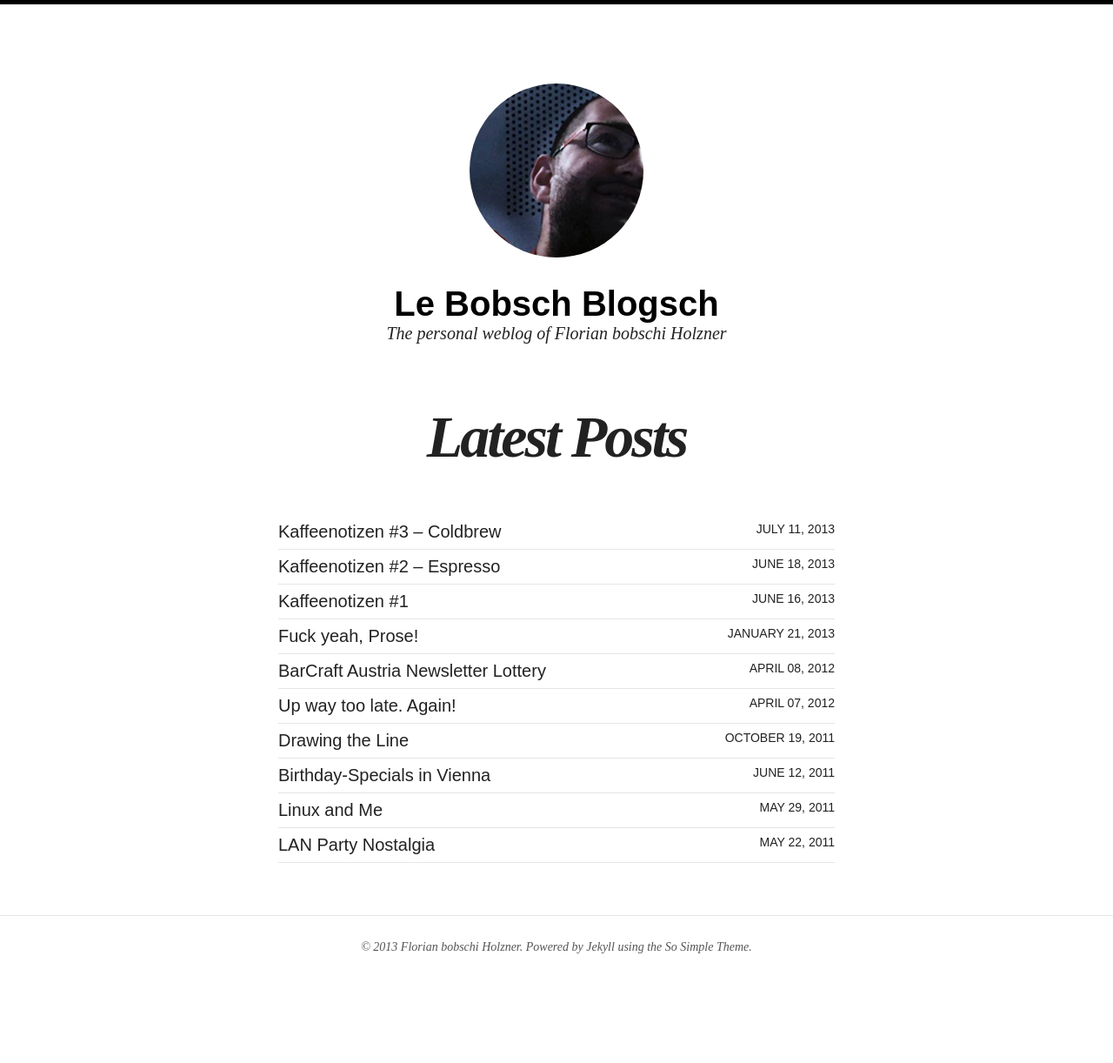
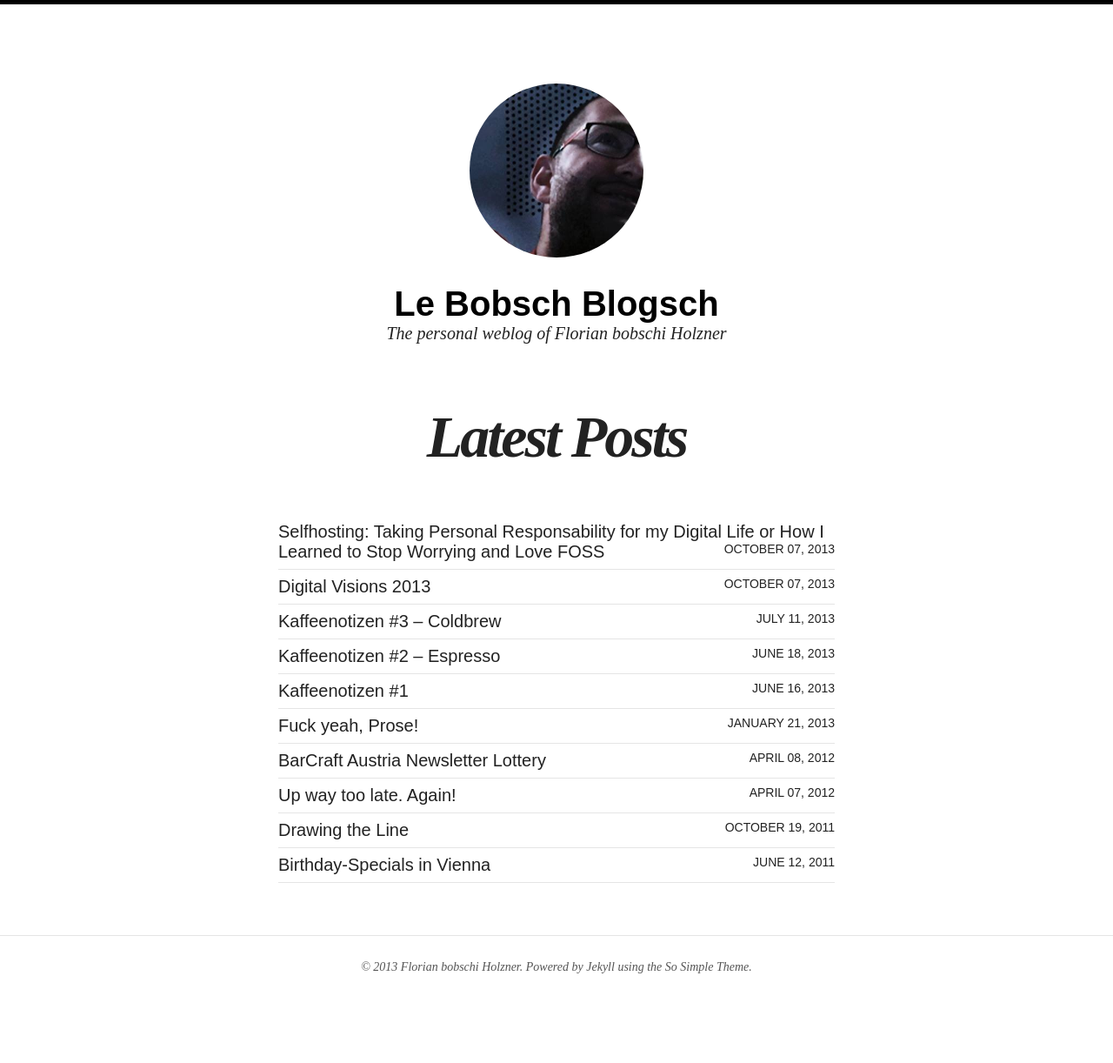
Before and after one commit to bobschi/lebobs.ch, a Jekyll site: the page built from index.html, in a window 1280 px wide. Shown: the whole page at 87% size. Built offline with Jekyll 4.4.1, drawn with Linux system fonts in a browser that asks for light colours; nearby versions of some CDN libraries; before the commit the page ends 1199 px from its top, so only the background shows below that.

```diff
--- /dev/null
+++ b/_posts/2013-10-07-selfhostedweb.md
@@ -0,0 +1,10 @@
+---
+layout: post
+title: "Selfhosting: Taking Personal Responsability for my Digital Life or How I Learned to Stop Worrying and Love FOSS"
+image:
+  feature:
+  thumb:
+  credit:
+  credit-link:
+tags: ['foss', 'tech', 'self hosted web']
+---
```
Also changed, not shown: IDEAS.md (+7 -5 lines), _drafts/2013-10-07-digital-visions-13.md (added, +11 -0 lines), _drafts/2013-10-07-selfhostedweb.md (added, +11 -0 lines), _posts/2013-10-07-digital-visions-13.md (added, +14 -0 lines).
